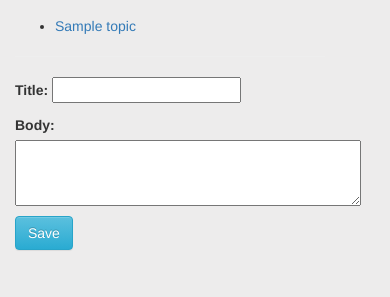
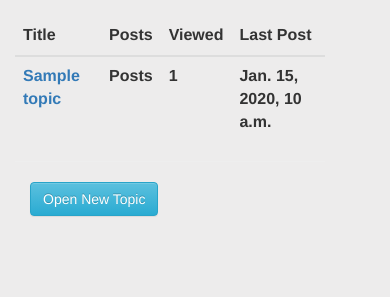
Before and after one commit to lyk2017-python/Iaculus, a Django app: page /category/1/ in a window 390 px wide. Shown: the part 54-351 px from the top of the page. Run offline with Django 3.2, Linux system fonts and the light colour scheme; tables that the repository leaves empty hold one stand-in row (values such as "Sample post"); lists and menus that the app fills with data are empty; some libraries are stand-ins or nearby versions.

Commit message:
Some css

```diff
--- a/Iaculus/forum/static/css/main.css
+++ b/Iaculus/forum/static/css/main.css
@@ -84,3 +84,12 @@
 .navbar-inverse .navbar-nav>li>a {
    color: white;
 }
+
+.affix {
+      top: 0;
+      width: 100%;
+  }
+
+.affix + .container-fluid {
+  padding-top: 70px;
+}
--- a/Iaculus/forum/templates/forum/base.html
+++ b/Iaculus/forum/templates/forum/base.html
@@ -39,8 +39,8 @@
 		</div>
 	</nav>
     <div class="container">
-            {% block content %}
-            {% endblock %}
+        {% block content %}
+        {% endblock %}
     </div>
 <script
   src="https://code.jquery.com/jquery-3.1.1.js"
--- a/Iaculus/forum/templates/forum/category_create.html
+++ b/Iaculus/forum/templates/forum/category_create.html
@@ -1,18 +1,63 @@
 {% extends 'forum/base.html' %}
 
 {% block content %}
+<div class="row">
+    <div class="col-md-8 col-md-offset-2">
 
-    <ul>
+    <table class="table table-hover">
+        <thead>
+        <tr>
+            <th>Title</th>
+            <th>Posts</th>
+            <th>Viewed</th>
+            <th>Last Post</th>
+        </tr>
+        </thead>
+        <tbody>
             {% for foo in object.topics.all %}
-        <li><a href="{% url "topic" pk=foo.pk %}"
-        >{{ foo.title }}</a></li>
+            <tr>
+                <th><a href="{% url "topic" pk=foo.pk %}">{{ foo.title }}</a></th>
+                <th>Posts</th>
+                <th>{{ foo.viewed }}</th>
+                <th>{{ foo.updated }}</th>
+            </tr>
             {% endfor %}
-    </ul>
+        </tbody>
+    </table>
     <hr>
+
+    <div class="container">
+        <!-- Trigger the modal with a button -->
+        <button type="button" class="btn btn-info btn-md" data-toggle="modal"
+        data-target="#myModal">Open New Topic
+        </button>
+
+        <!-- Modal -->
+        <div class="modal fade" id="myModal" role="dialog">
+            <div class="modal-dialog">
+                <!-- Modal content-->
+                <div class="modal-content">
+                    <div class="modal-header">
+                    <button type="button" class="close" data-dismiss="modal">&times;
+                    </button>
+                    <br>
+                    </div>
+                    <div class="modal-body">
                     <form action="." method="POST">
                     {% csrf_token %}
                     {{ form.as_p }}
                     <button type="submit" class="btn btn-info" value="Submit Button">Save</button>
                     </form>
+                    </div>
+                    <div class="modal-footer">
+                    <button type="button" class="btn btn-default" data-dismiss="modal">Close</button>
+                    </div>
+                </div>
+            </div>
+        </div>
+    </div>
+
+</div>
+</div>
 
 {% endblock %}
```
Also changed, not shown: Iaculus/forum/templates/forum/category_list.html (+1 -7 lines), Iaculus/forum/templates/forum/topic_create.html (+45 -13 lines). Lines whose indentation alone changed are shown as unchanged.
